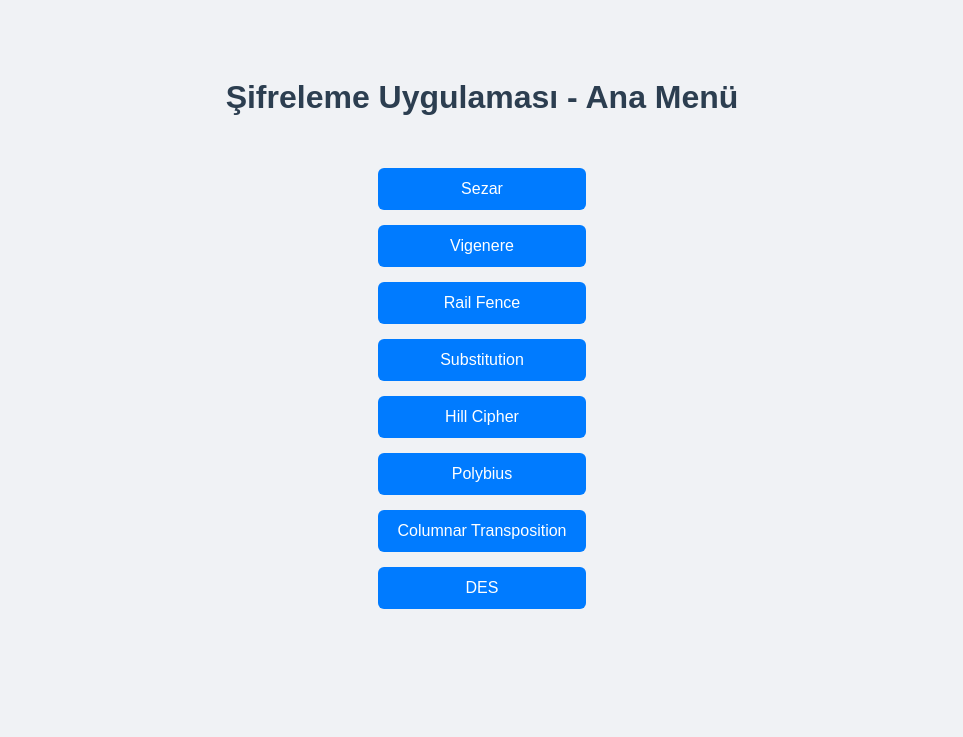
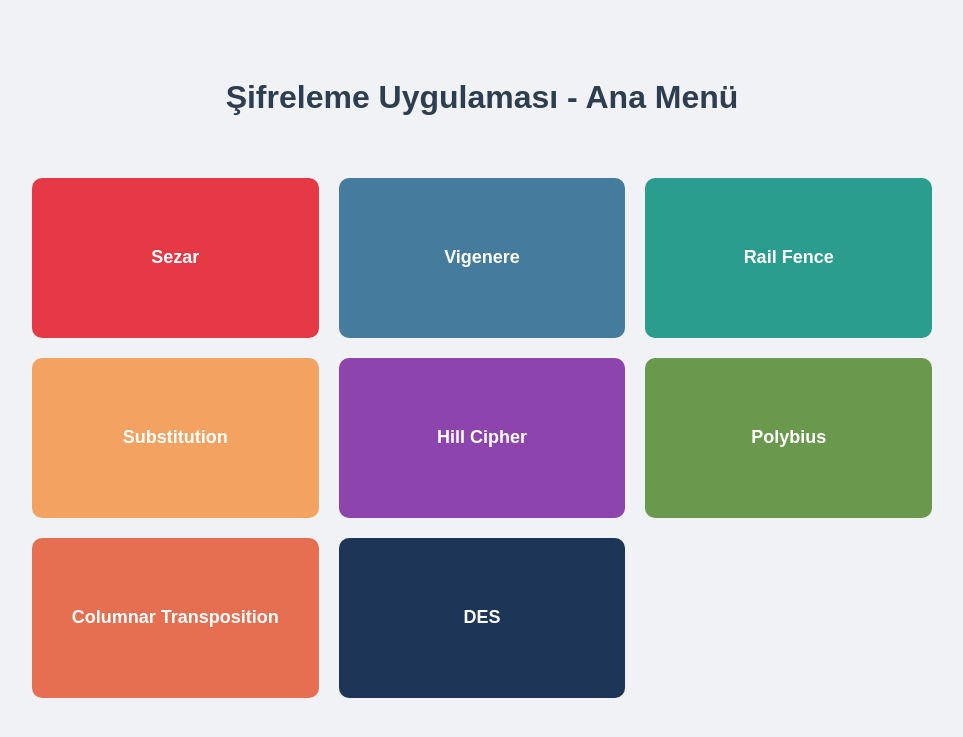
Before and after one commit to YSTuran/Server-Client-Deneme, a Flask app: page / in a window 1280 px wide. Shown: the top 737 px of the page, without its empty margins (158-1121 px from the left). Run offline with Flask 3, Linux system fonts and the light colour scheme.

Commit message:
index de düzenleme yapıldı

```diff
--- a/templates/index.html
+++ b/templates/index.html
@@ -15,36 +15,57 @@
       h1 {
         color: #2c3e50;
       }
+
       .menu {
-        display: flex;
-        flex-direction: column;
-        gap: 15px;
-        margin-top: 30px;
+        display: grid;
+        grid-template-columns: repeat(auto-fit, minmax(220px, 1fr));
+        gap: 20px;
+        margin-top: 40px;
+        width: 80%;
+        max-width: 900px;
       }
-      .menu a {
-        padding: 12px 20px;
-        background-color: #007bff;
+
+      .card {
+        padding: 20px;
+        border-radius: 10px;
         color: white;
         text-decoration: none;
-        border-radius: 6px;
-        text-align: center;
+        font-size: 18px;
+        font-weight: bold;
+        display: flex;
+        justify-content: center;
+        align-items: center;
+        height: 120px;
+        transition: transform 0.2s ease, box-shadow 0.2s ease;
       }
-      .menu a:hover {
-        background-color: #0056b3;
+
+      .card:hover {
+        transform: translateY(-5px);
+        box-shadow: 0 8px 16px rgba(0, 0, 0, 0.2);
       }
+
+      .c1 { background-color: #e63946; }
+      .c2 { background-color: #457b9d; }
+      .c3 { background-color: #2a9d8f; }
+      .c4 { background-color: #f4a261; }
+      .c5 { background-color: #8d44ad; }
+      .c6 { background-color: #6a994e; }
+      .c7 { background-color: #e76f51; }
+      .c8 { background-color: #1d3557; }
     </style>
   </head>
   <body>
     <h1>Şifreleme Uygulaması - Ana Menü</h1>
+
     <div class="menu">
-      <a href="{{ url_for('caesar_bp.page') }}">Sezar</a>
-      <a href="{{ url_for('vigenere_bp.page') }}">Vigenere</a>
-      <a href="{{ url_for('railfence_bp.page') }}">Rail Fence</a>
-      <a href="{{ url_for('substitution_bp.page') }}">Substitution</a>
-      <a href="{{ url_for('hill_bp.page') }}">Hill Cipher</a>
-      <a href="{{ url_for('polybius_bp.page') }}">Polybius</a>
-      <a href="{{ url_for('columnar_bp.page') }}">Columnar Transposition</a>
-      <a href="{{ url_for('des_bp.page') }}">DES</a>
+      <a class="card c1" href="{{ url_for('caesar_bp.page') }}">Sezar</a>
+      <a class="card c2" href="{{ url_for('vigenere_bp.page') }}">Vigenere</a>
+      <a class="card c3" href="{{ url_for('railfence_bp.page') }}">Rail Fence</a>
+      <a class="card c4" href="{{ url_for('substitution_bp.page') }}">Substitution</a>
+      <a class="card c5" href="{{ url_for('hill_bp.page') }}">Hill Cipher</a>
+      <a class="card c6" href="{{ url_for('polybius_bp.page') }}">Polybius</a>
+      <a class="card c7" href="{{ url_for('columnar_bp.page') }}">Columnar Transposition</a>
+      <a class="card c8" href="{{ url_for('des_bp.page') }}">DES</a>
     </div>
   </body>
 </html>
```
